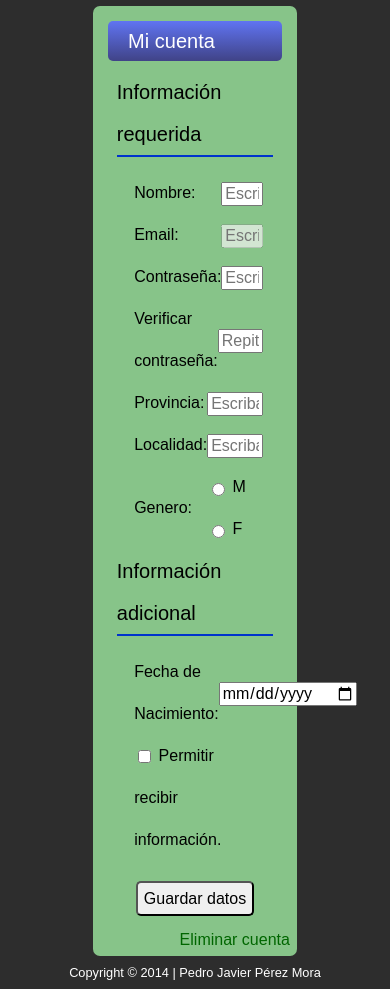
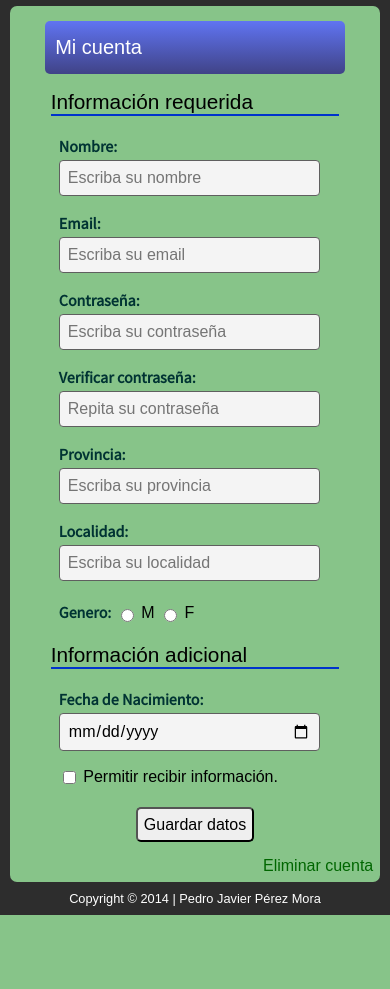
Before and after one commit to PedroJavierPerez/PFC-WhDIG, a PHP site: page /PFC-WhDIG/UsuarioRegistrado/miCuenta in a window 390 px wide; the page is wider, and only the part inside the window is pictured. Shown: the part 172-1161 px from the top of that part. After the commit the page ends 1087 px from the top of that part, so only its background shows below. Run offline with PHP 8.4, Linux system fonts and the light colour scheme; the visitor is signed in with stand-in values (Sample User, id 1); data that the repository does not hold is empty.

Commit message:
detallesUNR y miCuenta responsive design

```diff
--- a/WhDIG/Public/css/estilos.css
+++ b/WhDIG/Public/css/estilos.css
@@ -11,6 +11,13 @@ and open the template in the editor.
 @import url("reset.css");
 @import url("fuentes.css");
 
+
+*{
+  -webkit-box-sizing: border-box;
+  -moz-box-sizing: border-box;
+  box-sizing: border-box;
+}
+
 body{
     background: #2d2d2d;
     font-family: Arial,Helvetica,sans-serif;
@@ -21,7 +28,7 @@ body{
 header{
     min-height:158px;
     margin: auto;
-    max-width: 1265px;
+    max-width: 1269px;
     background: #ffffff; /* Old browsers */
     background: -moz-linear-gradient(top,  #ffffff 0%, #e4e0e0 100%); /* FF3.6+ */
     background: -webkit-gradient(linear, left top, left bottom, color-stop(0%,#ffffff), color-stop(100%,#e4e0e0)); /* Chrome,Safari4+ */
@@ -372,13 +379,13 @@ aside#asideSuscribir #sectionEliminarSuscribir{
 }
 
 #copyright{
-
+    display: block;
     text-align: center;
     margin: 0.7em 0;
     font-size: 0.8em;
     color: #fff;
     font-family: Arial,Helvetica,sans-serif;
-
+    clear: both;
 
 }
 
--- a/WhDIG/Public/css/miCuenta.css
+++ b/WhDIG/Public/css/miCuenta.css
@@ -12,17 +12,25 @@ and open the template in the editor.
 
 
 
-.titulo{
+*{
+  -webkit-box-sizing: border-box;
+  -moz-box-sizing: border-box;
+  box-sizing: border-box;
+}
 
-    margin-bottom: 10px;
-    line-height: 30px;
+#tituloMiCuenta{
+
+    margin-bottom: 0.63em;
+    line-height: 2em;
+    width: 110%;
+    margin-left: -5%;
 
 
     }
 
 .titulo{
 
-    font-size: 20px;
+    font-size: 1.25em;
 
     background: rgb(96,116,242); /* Old browsers */
     background: -moz-linear-gradient(top,  rgba(96,116,242,1) 0%, rgba(64,67,135,1) 100%); /* FF3.6+ */
@@ -33,75 +41,70 @@ and open the template in the editor.
     background: linear-gradient(to bottom,  rgba(96,116,242,1) 0%,rgba(64,67,135,1) 100%); /* W3C */
     filter: progid:DXImageTransform.Microsoft.gradient( startColorstr='#6074f2', endColorstr='#404387',GradientType=0 ); /* IE6-9 */
 
-    padding: 5px;
+    padding: 0.32em;
     color: #fff;
-    padding-left: 20px;
+    padding-left: 1.25em;
     border-radius: 5px;
         -moz-border-radius: 5px;
         -webkit-border-radius: 5px;
 }
 
 .articleFormulario{
-
-
     width: 55%;
+    max-width: 540px;
     margin: auto;
-
-}
-
-.articleFormulario label{
-    color:#000;
-}
-
-form #tabla2{
-    width: 100%
-    /*line-height: 42px;*/
-}
-form #tabla3{
-    width: 100%
-    /*line-height: 42px;*/
-}
-form #tabla4{
-    width: 100%
-    /*line-height: 42px;*/
-}
-
-form .fila{
-    width: 25%
-}
-form #tdVerificar{
-    width: 42%
-}
-
-.articleFormulario form{
-    line-height: 42px;
-    padding: 15px;
-
-}
-.articleFormulario form .tablas{
-    width: 70%;
-    margin: auto;
-}
-
-.articleFormulario .inp{
-    width: 99%;
-}
-
-.articleFormulario{
     border-radius: 7px;
         -moz-border-radius: 7px;
         -webkit-border-radius: 7px;
     background: #87C489;
+}
 
+.articleFormulario form{
+    padding: 15px;
+}
+
+.articleFormulario #divForm{
+    width: 80%;
+    margin: auto;
 }
 
 .articleFormulario form .pInformacion{
 
-   width: 90%;
-   margin: auto;
-   font-size: 20px;
+   width: 106%;
+   margin-left:-3% ;
+   font-size: 1.3em;
    border-bottom: solid 2px #0033cc;
-   margin-bottom: 15px;
+   margin-bottom: 0.96em;
+   margin-top: 0.8em;
+}
+
+
+
+.articleFormulario label{
+    cursor:pointer;
+    margin:4px 0;
+    color:#003333;
+    display:block;
+    font-weight:600;
+    font-family: sourcesans;
+}
+
+.articleFormulario #labelGenero{
+    display:inline-block;
+    /*vertical-align: top;*/
+}
+
+input.inp {
+    display:block;
+    width:96%;
+    border-radius:4px;
+    -webkit-border-radius:4px;
+    -moz-border-radius:4px;
+    background-color:#f4f4f4;
+    color:#000;
+    border:1px solid #5f5f5f;
+    padding:8px;
+    margin-bottom:17px;
 }
 
 form .btnFormularioCuenta{
@@ -110,15 +113,16 @@ form .btnFormularioCuenta{
     margin-top: 20px;
 }
 
-.articleFormulario #eliminarCuenta{
+.articleFormulario #EliCuenta{
 
     padding-bottom: 7px;
     padding-right: 7px;
-    color: #006600 ;
     display: block;
     text-align: right;
-    /*float: right;*/
+}
 
+.articleFormulario #eliminarCuenta{
+    color: #006600 ;
 }
 
 .ocultar{
@@ -132,13 +136,47 @@ form .btnFormularioCuenta{
 
 }
 
-.ocultar #formEliminarCuenta #contrasenaEliminarCuenta{
-    /*display: block;*/
-    width: 60%;
+#tituloEliminarCuenta{
+    margin-bottom: 1em;
 
 }
 
-#tituloEliminarCuenta{
-    margin-bottom: 26px;
+
+@media screen and (max-width: 768px) {
+
+    .articleFormulario{
+        width: 100%;
+    }
+
+
 
 }
+
+@media screen and (max-width: 480px){
+
+    #tituloMiCuenta{
+
+      padding-left: 0.5em;
+    }
+
+}
+
+@media screen and (max-width: 317px) {
+
+    .articleFormulario #divForm{
+        width: 98%;
+    }
+
+    #tituloMiCuenta{
+
+      font-size: 1.1em;
+    }
+
+    .articleFormulario form .pInformacion{
+      font-size: 1.2em;
+    }
+
+    .articleFormulario #divForm{
+    width: 100%;
+}
+}
--- a/WhDIG/Vistas/UsuarioRegistrado/miCuenta.php
+++ b/WhDIG/Vistas/UsuarioRegistrado/miCuenta.php
@@ -47,40 +47,35 @@
 
                     <article class="articleFormulario">
                         <form id="formMiCuenta">
-
+                            <div id="divForm">
                           <p class="titulo" id="tituloMiCuenta">Mi cuenta</p>
 
                         <p class="pInformacion">Información requerida</p>
+                       <?php $usuario = $this->usuario; ?>
+                               <label for ="nombre">Nombre:</label>
 
-                        <div class="tablas">
-                        <table id="tabla2">
-                            <?php $usuario = $this->usuario?>
+                             <input class="inp" type="text" id="nombre" placeholder="Escriba su nombre" value="<?php echo $usuario->obtenerNombre(); ?>" required>
 
-                            <tr>
-                                <td class="fila"> <label for ="nombre">Nombre:</label></td>
-                                <td><input class="inp" type="text" id="nombre" placeholder="Escriba su nombre" value="<?php echo $usuario->obtenerNombre(); ?>" required></td>
-                            </tr>
 
-                            <tr>
-                                <td class="fila"><label for ="email">Email:</label></td>
-                                <td><input class="inp" type="email" id="email" placeholder="Escriba su email" value="<?php echo $usuario->obtenerEmail(); ?>" required></td>
-                            </tr>
-                        <tr>
-                        <td class="fila"><label for ="contrasena">Contraseña:</label></td>
-                        <td><input class="inp" type="password" id="contrasena" placeholder="Escriba su contraseña" required></td>
-                        </tr>
-                        </table>
-                        <table id="tabla3">
-                       <tr>
-                           <td id="tdVerificar"><label for ="verificarContrasena">Verificar contraseña:</label></td>
-                           <td><input class="inp" type="password" id="verificarContrasena" placeholder="Repita su contraseña" required></td>
-                       </tr>
-                        </table>
-                         <table id="tabla4">
+                                <label for ="email">Email:</label>
 
-                               <tr>
-                        <td class="fila"><label for ="provincia">Provincia:</label></td>
-                        <td><input class="inp" list="provincia" name="prov" placeholder="Escriba su provincia" value="<?php echo $usuario->obtenerProvincia(); ?>" required></td>
+                                <input class="inp" type="email" id="email" placeholder="Escriba su email" value="<?php echo $usuario->obtenerEmail(); ?>" required>
+
+
+                        <label for ="contrasena">Contraseña:</label>
+
+                        <input class="inp" type="password" id="contrasena" placeholder="Escriba su contraseña" value="<?php echo $usuario->obtenerContrasena(); ?>" required>
+
+
+                           <label for ="verificarContrasena">Verificar contraseña:</label>
+
+                           <input class="inp" type="password" id="verificarContrasena" placeholder="Repita su contraseña" value="<?php echo $usuario->obtenerContrasena(); ?>" required>
+
+
+
+                             <label for ="provincia">Provincia:</label>
+
+                        <input class="inp" list="provincia" name="prov" placeholder="Escriba su provincia" value="<?php echo $usuario->obtenerProvincia(); ?>" required>
 
                             <datalist id="provincia" >
 
@@ -93,11 +88,11 @@
 
 
                             </datalist>
-                        </tr>
 
-                            <tr>
-                        <td class="fila"><label for ="localidad">Localidad:</label></td>
-                        <td><input class="inp" list="localidad" name="loc" id= "loc" placeholder="Escriba su localidad" value="<?php echo $usuario->obtenerLocalidad(); ?>" required></td>
+
+                        <label for ="localidad">Localidad:</label>
+
+                        <input class="inp" list="localidad" name="loc" id= "loc" placeholder="Escriba su localidad" value="<?php echo $usuario->obtenerLocalidad(); ?>" required>
 
                             <datalist id="localidad" >
 
@@ -110,39 +105,37 @@
 
 
                             </datalist>
-                            </tr>
 
 
-                       <tr>
-                        <td class="fila"><label for ="genero">Genero:</label></td>
-                        <td><input type="radio" name="genero" value="M" <?php if($usuario->obtenerGenero()=='M'){echo 'checked';} ?> required/> M
-                        <input type="radio" name="genero" value="F" <?php if($usuario->obtenerGenero()=='F'){echo 'checked';} ?> required/> F </td>
-                        </tr>
-                        </table>
-                        </div>
+                        <label for ="genero" id="labelGenero">Genero:</label>
+
+                        <input type="radio" name="genero" value="M" <?php if($usuario->obtenerGenero()=='M'){echo 'checked';} ?> required/> M
+                        <input type="radio" name="genero" value="F" <?php if($usuario->obtenerGenero()=='F'){echo 'checked';} ?> required/> F
+
+
+
                         <p class="pInformacion">Información adicional</p>
-                        <div class="tablas">
-                       <table id="tabla6">
-                        <tr>
-                        <td><label for ="fecha">Fecha de Nacimiento:</label></td>
-                        <td><input type="date" id="fecha" value="<?php if($usuario->obtenerFechaNacimiento()!=NULL){echo $usuario->obtenerFechaNacimiento();} ?>"></td>
-                        </tr>
-                       </table>
-                        <div id="divInformacion">
+
+
+                        <label for ="fecha">Fecha de Nacimiento:</label>
+
+                        <input  class="inp" type="date" id="fecha" value="<?php if($usuario->obtenerFechaNacimiento()!=NULL){echo $usuario->obtenerFechaNacimiento();} ?>">
+
                         <label for ="informacion"></label>
-                        <input type="checkbox" id="informacion" name="informacion" value="1" <?php if($usuario->obtenerRecibirInformacion()==1){echo 'checked';} ?>> Permitir recibir información.
-                        </div>
+
+                        <input type="checkbox" id="informacion" name="informacion" value="1" <?php if($usuario->obtenerRecibirInformacion()==1){echo 'checked';} ?>/> Permitir recibir información.
+
                         <input  class="botones btnFormularioCuenta" type="submit" value="Guardar datos" id="btnGuardarDatos">
-                        </div>
-                    </form>
-                        <a href="" id="eliminarCuenta">Eliminar cuenta</a>
+                            </div>
+                        </form>
+                        <div id="EliCuenta"><a href="" id="eliminarCuenta">Eliminar cuenta</a></div>
                     </article>
 
                       <article class="articleFormulario ocultar">
                         <form id="formEliminarCuenta">
 
                             <p class="titulo" id="tituloEliminarCuenta">Eliminar cuenta</p>
-                        <label for ="contrasena">Comprobar contraseña:</label>
+                        <label for ="contrasenaEliminarCuenta">Comprobar contraseña:</label>
                         <input class="inp" type="password" id="contrasenaEliminarCuenta" placeholder="Escriba su contraseña" required>
                         <input  class="botones btnFormularioCuenta" type="submit" value="Eliminar cuenta" id="btnEliminarCuenta">
 
```
Also changed, not shown: WhDIG/Public/css/estilosDetallesUNR.css (+172 -70 lines), WhDIG/Vistas/UsuarioNoRegistrado/detallesEventoUNR.php (+28 -17 lines), WhDIG/Vistas/UsuarioRegistrado/js/miCuenta.js (+7 -1 lines).
